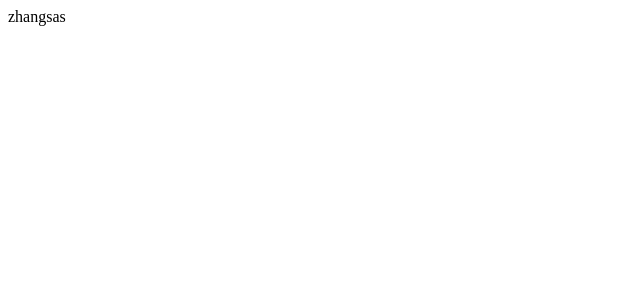
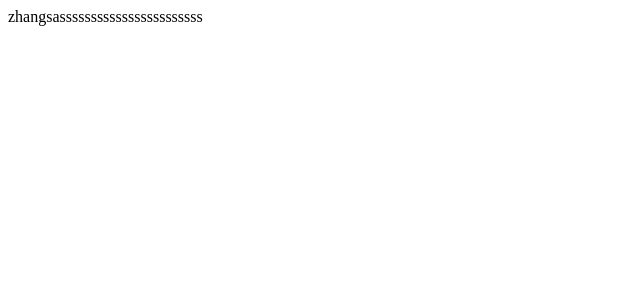
Before and after one commit to zqy159/gitPublish, a Vue app: page / in a window 1280 px wide. Shown: the top 300 px of the page, without its empty margins (0-640 px from the left). Built offline with nearby package versions, Linux system fonts and the light colour scheme.

Commit message:
阿斯弗萨芬萨

```diff
--- a/src/App.vue
+++ b/src/App.vue
@@ -1,6 +1,6 @@
 <template>
   <div id="app">
- zhangsas
+    zhangsasssssssssssssssssssssss
   </div>
 </template>
 
```
